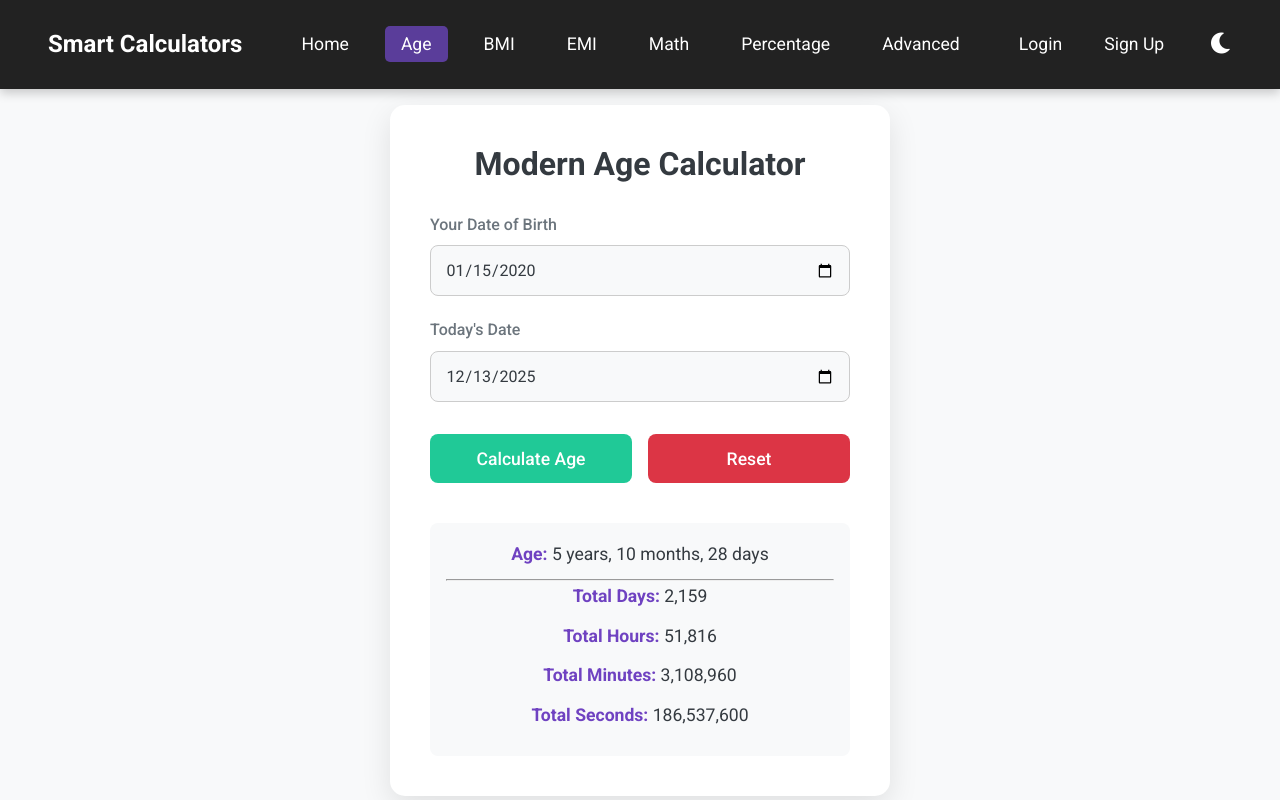
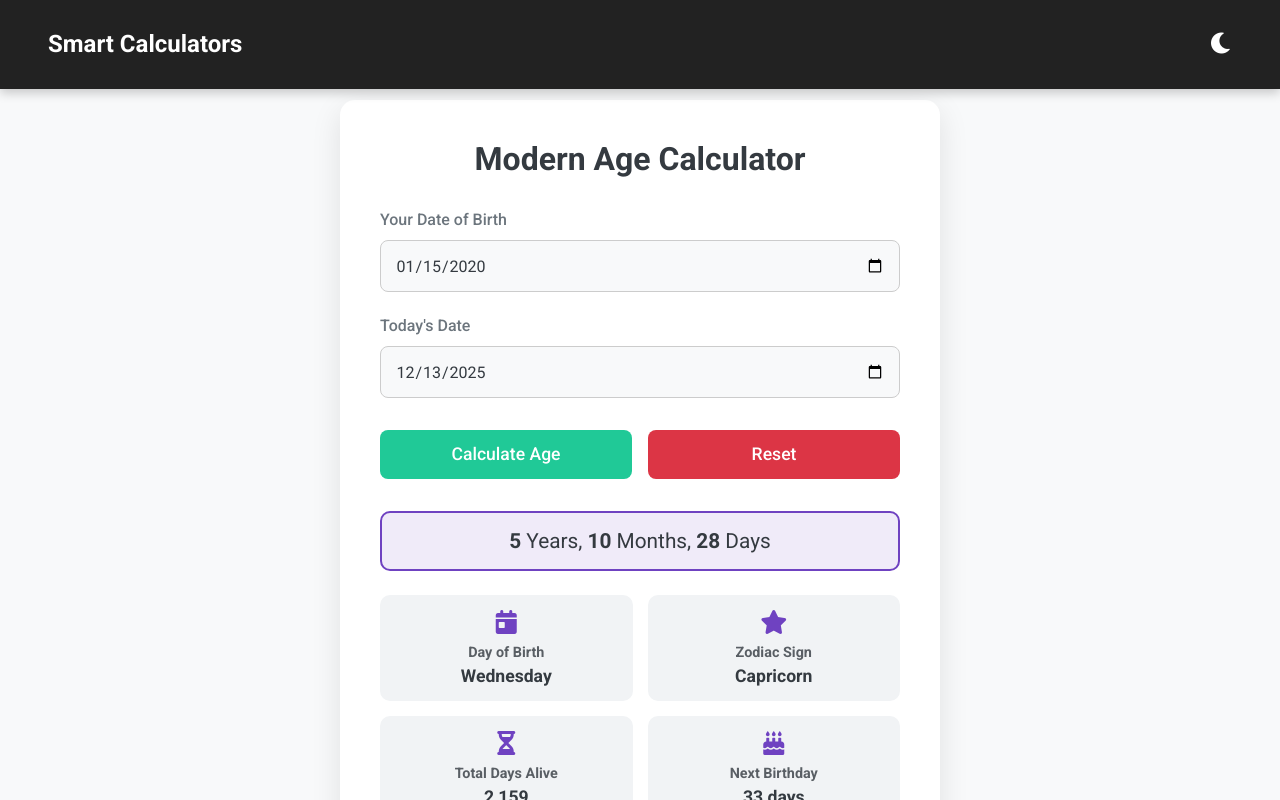
Before and after one commit to Siddhantnaik909/Smart-Calculator-Hub-2, a website: page age_calculator.html in a window 1280 px wide. Both pictures are taken after typing "2020-01-15" into the empty fields and a click on the button "Calculate Age". Shown: the top 800 px of the page. Drawn offline with Linux system fonts and the light colour scheme.

Commit message:
Enhance age calculator with dark mode and zodiac sign
Added styles for dark mode, improved result display, and included zodiac sign calculation.

```diff
--- a/age_calculator.html
+++ b/age_calculator.html
@@ -22,6 +22,8 @@
             --dark-text: #f8f9fa;
             --light-border: #ccc;
             --dark-border: #555;
+            --card-bg-light: #f1f3f5;
+            --card-bg-dark: #3a3a3a;
         }
 
         * {
@@ -40,6 +42,7 @@
             justify-content: center;
             min-height: 100vh;
             padding-top: 80px;
+            padding-bottom: 40px;
             transition: background 0.3s, color 0.3s;
         }
 
@@ -111,7 +114,7 @@
             border-radius: 15px;
             box-shadow: 0 10px 30px rgba(0, 0, 0, 0.1);
             width: 90%;
-            max-width: 500px;
+            max-width: 600px; /* Widened slightly for new grid */
             margin-top: 20px;
             transition: background 0.3s, color 0.3s;
         }
@@ -199,51 +202,87 @@
             transform: translateY(-2px);
         }
 
+        /* Result Styles */
         #result {
-            margin-top: 2.5rem;
-            text-align: center;
-            font-size: 1.1rem;
-            line-height: 1.8;
-            background: var(--light-bg);
-            padding: 1rem;
-            border-radius: 8px;
+            margin-top: 2rem;
+            display: none; /* Hidden by default */
+            animation: fadeIn 0.5s ease-in-out;
         }
 
-        body.dark-mode #result {
-            background: var(--dark-bg);
+        .result-main {
+            text-align: center;
+            font-size: 1.3rem;
+            padding: 1rem;
+            background: rgba(111, 66, 193, 0.1);
+            border-radius: 10px;
+            border: 2px solid var(--primary-color);
+            margin-bottom: 1.5rem;
         }
 
-        #result p {
-            margin-bottom: 0.5rem;
+        .result-grid {
+            display: grid;
+            grid-template-columns: 1fr 1fr;
+            gap: 15px;
         }
 
-        #result strong {
+        .stat-card {
+            background: var(--card-bg-light);
+            padding: 15px;
+            border-radius: 10px;
+            text-align: center;
+            transition: transform 0.2s;
+        }
+
+        body.dark-mode .stat-card {
+            background: var(--card-bg-dark);
+        }
+
+        .stat-card:hover {
+            transform: translateY(-3px);
+        }
+
+        .stat-card i {
+            font-size: 1.5rem;
             color: var(--primary-color);
+            margin-bottom: 10px;
+        }
+
+        .stat-card h4 {
+            font-size: 0.9rem;
+            opacity: 0.8;
+            margin-bottom: 5px;
+        }
+
+        .stat-card p {
+            font-weight: bold;
+            font-size: 1.1rem;
+        }
+
+        @keyframes fadeIn {
+            from { opacity: 0; transform: translateY(10px); }
+            to { opacity: 1; transform: translateY(0); }
+        }
+
+        /* Responsive */
+        @media (max-width: 500px) {
+            .result-grid {
+                grid-template-columns: 1fr;
+            }
         }
     </style>
 </head>
 <body>
 
-    <!-- Navbar -->
     <nav>
         <a href="index.html" class="logo">Smart Calculators</a>
-        <ul class="nav-links">
-            <li><a href="index.html">Home</a></li>
+        <ul class="nav-links" style="display: none;"> <li><a href="index.html">Home</a></li>
             <li><a href="age_calculator.html" class="active">Age</a></li>
-            <li><a href="BMI.html">BMI</a></li>
-            <li><a href="emi.html">EMI</a></li>
-            <li><a href="math_calculator.html">Math</a></li>
-            <li><a href="percentage.html">Percentage</a></li>
-            <li><a href="advanced_math_calculator.html">Advanced</a></li>
         </ul>
         <div class="nav-buttons">
-            <a href="login.html" class="btn" style="margin-right: 10px;">Login</a>
-            <a href="signup.html" class="btn">Sign Up</a>
             <button class="theme-toggle" id="theme-toggle"><i class="fas fa-moon"></i></button>
         </div>
     </nav>
 
-    <!-- Age Calculator -->
     <div class="container">
         <h2>Modern Age Calculator</h2>
 
@@ -262,12 +301,14 @@
             <button class="btn-reset" onclick="resetForm()">Reset</button>
         </div>
 
-        <div id="result"></div>
+        <div id="result">
+            </div>
     </div>
 
     <script>
         document.getElementById('todayDate').valueAsDate = new Date();
 
+        // Theme Toggle Logic
         const themeToggle = document.getElementById('theme-toggle');
         const body = document.body;
 
@@ -278,29 +319,65 @@
             themeToggle.innerHTML = isDarkMode ? '<i class="fas fa-sun"></i>' : '<i class="fas fa-moon"></i>';
         });
 
-        // Load theme from local storage
         if (localStorage.getItem('theme') === 'dark') {
             body.classList.add('dark-mode');
             themeToggle.innerHTML = '<i class="fas fa-sun"></i>';
         }
 
+        // Add Enter Key Support
+        document.addEventListener('keypress', function (e) {
+            if (e.key === 'Enter') {
+                calculateAge();
+            }
+        });
+
+        function getZodiacSign(day, month) {
+            const zodiacSigns = [
+                { sign: "Capricorn", endDay: 19 },
+                { sign: "Aquarius", endDay: 18 },
+                { sign: "Pisces", endDay: 20 },
+                { sign: "Aries", endDay: 19 },
+                { sign: "Taurus", endDay: 20 },
+                { sign: "Gemini", endDay: 20 },
+                { sign: "Cancer", endDay: 22 },
+                { sign: "Leo", endDay: 22 },
+                { sign: "Virgo", endDay: 22 },
+                { sign: "Libra", endDay: 22 },
+                { sign: "Scorpio", endDay: 21 },
+                { sign: "Sagittarius", endDay: 21 },
+                { sign: "Capricorn", endDay: 31 } // Loop back to Cap
+            ];
+
+            // Adjust month to 0-index match but logic uses 1-12 usually.
+            // Let's stick to standard logic:
+            if (day > zodiacSigns[month].endDay) {
+                return zodiacSigns[month + 1].sign;
+            } else {
+                return zodiacSigns[month].sign;
+            }
+        }
 
         function calculateAge() {
-            // ... (rest of the script is the same)
-            const birthDate = new Date(document.getElementById('birthDate').value);
-            const todayDate = new Date(document.getElementById('todayDate').value);
+            const birthDateInput = document.getElementById('birthDate').value;
+            const todayDateInput = document.getElementById('todayDate').value;
             const resultDiv = document.getElementById('result');
 
-            if (isNaN(birthDate)) {
-                resultDiv.innerHTML = '<p style="color: red;">Please enter a valid date of birth.</p>';
+            if (!birthDateInput) {
+                resultDiv.style.display = 'block';
+                resultDiv.innerHTML = '<p style="color: var(--danger-color); text-align: center;">Please enter a valid date of birth.</p>';
                 return;
             }
 
+            const birthDate = new Date(birthDateInput);
+            const todayDate = new Date(todayDateInput);
+
             if (birthDate > todayDate) {
-                resultDiv.innerHTML = '<p style="color: red;">Birth date cannot be in the future.</p>';
+                resultDiv.style.display = 'block';
+                resultDiv.innerHTML = '<p style="color: var(--danger-color); text-align: center;">Birth date cannot be in the future.</p>';
                 return;
             }
 
+            // --- Age Calculation ---
             let years = todayDate.getFullYear() - birthDate.getFullYear();
             let months = todayDate.getMonth() - birthDate.getMonth();
             let days = todayDate.getDate() - birthDate.getDate();
@@ -316,24 +393,79 @@
                 months += 12;
             }
 
+            // --- Extra Stats ---
             const totalDays = Math.floor((todayDate - birthDate) / (1000 * 60 * 60 * 24));
             const totalHours = totalDays * 24;
-            const totalMinutes = totalHours * 60;
-            const totalSeconds = totalMinutes * 60;
 
+            // Day of Birth
+            const daysOfWeek = ["Sunday", "Monday", "Tuesday", "Wednesday", "Thursday", "Friday", "Saturday"];
+            const birthDayName = daysOfWeek[birthDate.getDay()];
+
+            // Zodiac
+            const zodiac = getZodiacSign(birthDate.getDate(), birthDate.getMonth());
+
+            // Next Birthday Logic
+            const currentYear = todayDate.getFullYear();
+            let nextBirthday = new Date(currentYear, birthDate.getMonth(), birthDate.getDate());
+
+            if (todayDate > nextBirthday) {
+                nextBirthday.setFullYear(currentYear + 1);
+            }
+
+            const timeToNext = nextBirthday - todayDate;
+            const daysToNext = Math.ceil(timeToNext / (1000 * 60 * 60 * 24));
+            let monthsToNext = Math.floor(daysToNext / 30.44); // Approx
+            let remainingDaysToNext = Math.floor(daysToNext % 30.44);
+
+            // Simple string for next bday
+            const nextBdayString = daysToNext === 0 ? "Today! Happy Birthday! 🎂" : `${daysToNext} days`;
+
+            // --- Render HTML ---
+            resultDiv.style.display = 'block';
             resultDiv.innerHTML = `
-                <p><strong>Age:</strong> ${years} years, ${months} months, ${days} days</p>
-                <hr>
-                <p><strong>Total Days:</strong> ${totalDays.toLocaleString()}</p>
-                <p><strong>Total Hours:</strong> ${totalHours.toLocaleString()}</p>
-                <p><strong>Total Minutes:</strong> ${totalMinutes.toLocaleString()}</p>
-                <p><strong>Total Seconds:</strong> ${totalSeconds.toLocaleString()}</p>
+                <div class="result-main">
+                    <strong>${years}</strong> Years, <strong>${months}</strong> Months, <strong>${days}</strong> Days
+                </div>
+
+                <div class="result-grid">
+                    <div class="stat-card">
+                        <i class="fas fa-calendar-day"></i>
+                        <h4>Day of Birth</h4>
+                        <p>${birthDayName}</p>
+                    </div>
+                    <div class="stat-card">
+                        <i class="fas fa-star"></i>
+                        <h4>Zodiac Sign</h4>
+                        <p>${zodiac}</p>
+                    </div>
+                    <div class="stat-card">
+                        <i class="fas fa-hourglass-half"></i>
+                        <h4>Total Days Alive</h4>
+                        <p>${totalDays.toLocaleString()}</p>
+                    </div>
+                    <div class="stat-card">
+                        <i class="fas fa-birthday-cake"></i>
+                        <h4>Next Birthday</h4>
+                        <p>${nextBdayString}</p>
+                    </div>
+                    <div class="stat-card">
+                        <i class="fas fa-clock"></i>
+                        <h4>Total Hours</h4>
+                        <p>${totalHours.toLocaleString()}</p>
+                    </div>
+                     <div class="stat-card">
+                        <i class="fas fa-baby"></i>
+                        <h4>Months Old</h4>
+                        <p>${(years * 12) + months}</p>
+                    </div>
+                </div>
             `;
         }
 
         function resetForm() {
             document.getElementById('birthDate').value = '';
             document.getElementById('todayDate').valueAsDate = new Date();
+            document.getElementById('result').style.display = 'none';
             document.getElementById('result').innerHTML = '';
         }
     </script>
```
